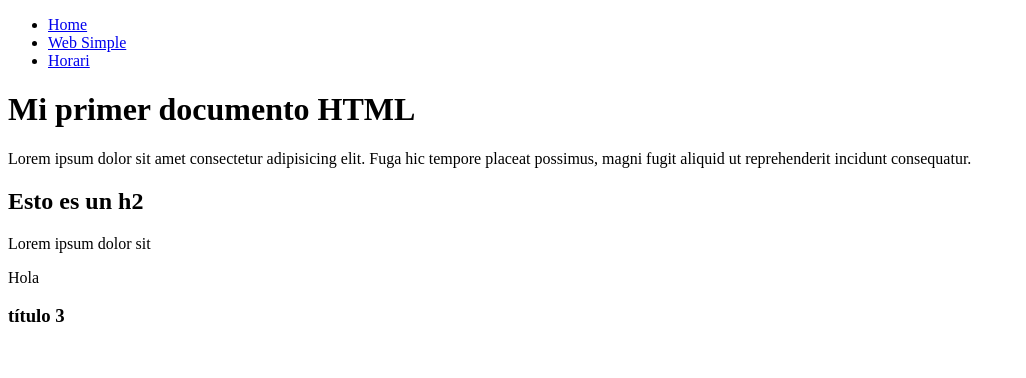
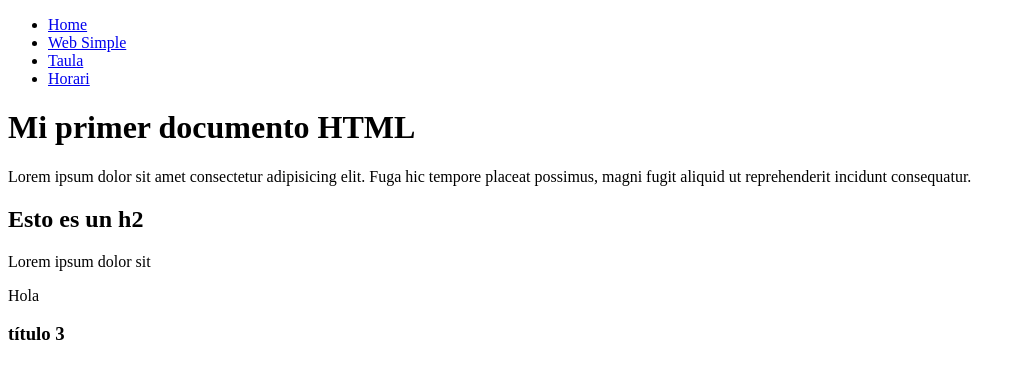
Before and after one commit to rlopezau/introduccionHTML, a plain HTML site: page index.HTML in a window 1280 px wide. Shown: the whole page, without its empty margins (0-1026 px from the left). Drawn offline with Linux system fonts and the light colour scheme.

Commit message:
taula index

```diff
--- a/index.HTML
+++ b/index.HTML
@@ -16,6 +16,9 @@
                     <a href="simple.html">Web Simple</a>
                 </li>
                 <li>
+                    <a href="taula.html">Taula</a>
+                </li>
+                <li>
                     <a href="horario.html">Horari</a>
                 </li>
             </ul>
```
